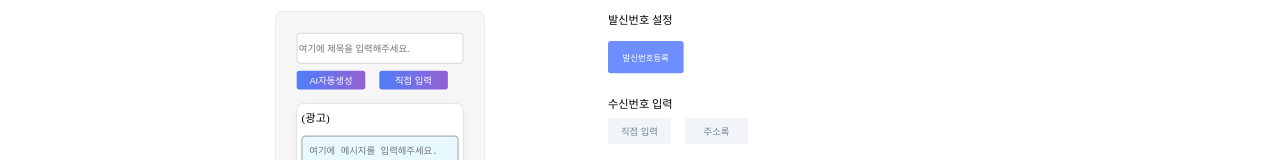
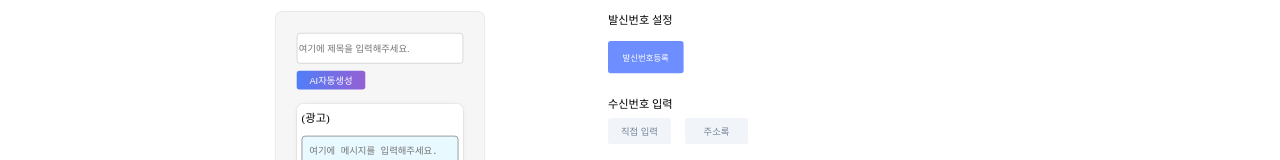
Before and after one commit to Card-O/CardO_FE, a React (Vite) app: page /service in a window 1280 px wide. Shown: the part 238-398 px from the top of the page. Built offline with nearby package versions, Linux system fonts and the light colour scheme.

Commit message:
직접입력버튼

```diff
--- a/src/components/messagescomp/inputmessage.jsx
+++ b/src/components/messagescomp/inputmessage.jsx
@@ -40,7 +40,6 @@ const InputMessage = () => {
                 <MessagePage onClick={() => window.open("/message", "_blank", "width=600,height=400")}>
                     AI자동생성
                 </MessagePage>
-                <MessagePage>직접 입력</MessagePage>
                 <TypingWrapper>
                     <span style={{ marginBottom: "15px" }}>(광고)</span>
                     <ShowText
```
